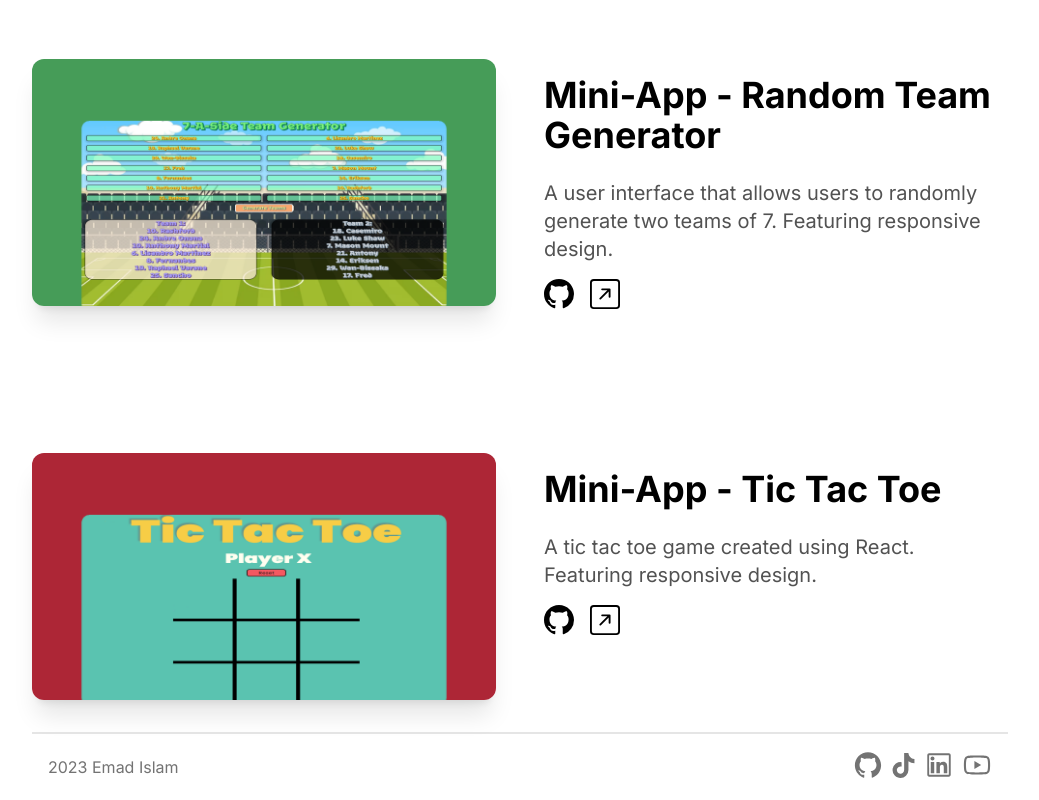
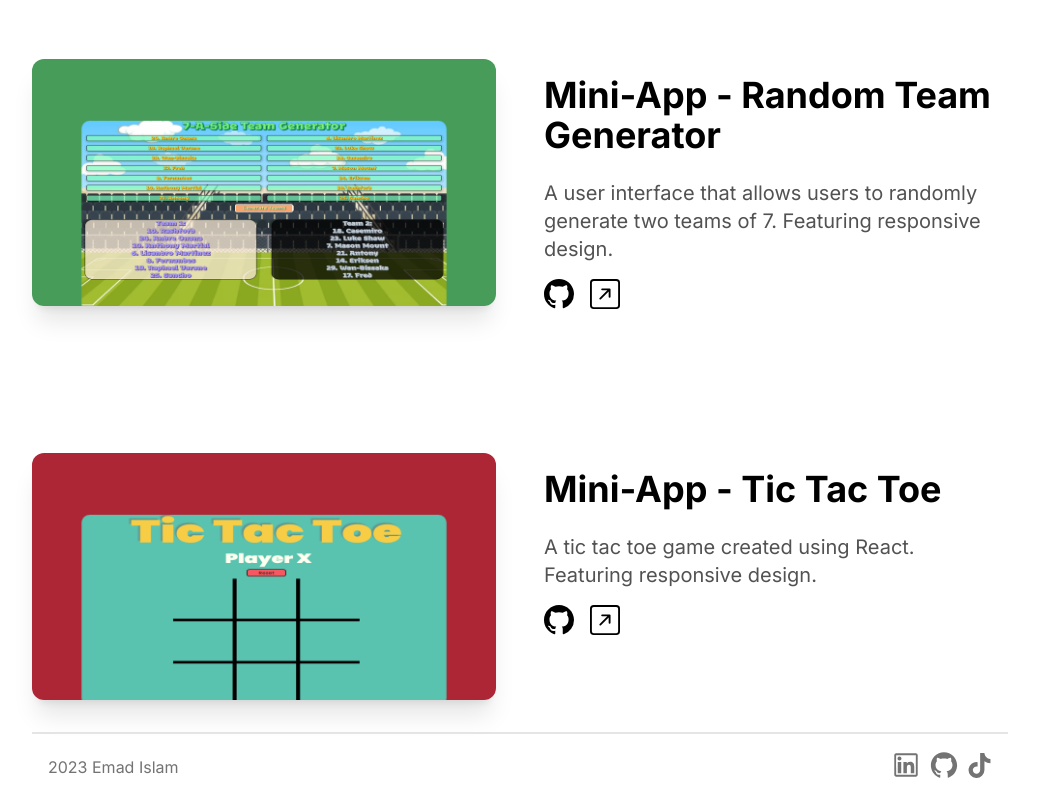
Before and after one commit to code-emad/porfolio-ver1, a Next.js app: page / in a window 1280 px wide. Shown: the part 3043-3843 px from the top of the page, without its empty margins (120-1159 px from the left). Built offline with nearby package versions, Linux system fonts and the light colour scheme.

Commit message:
updating footer links

```diff
--- a/src/app/Components/Footer.tsx
+++ b/src/app/Components/Footer.tsx
@@ -1,12 +1,6 @@
 import React from "react";
-import {
-  AiOutlineGithub,
-  AiOutlineTwitter,
-  AiOutlineLinkedin,
-  AiOutlineYoutube,
-
-} from "react-icons/ai";
-import { FaTiktok } from 'react-icons/fa'
+import { AiOutlineGithub, AiOutlineLinkedin } from "react-icons/ai";
+import { FaTiktok } from "react-icons/fa";
 
 const Footer = () => {
   return (
@@ -17,25 +11,8 @@ const Footer = () => {
           2023 Emad Islam
         </div>
         <div className="flex flex-row items-center justify-center space-x-2 mb-1">
-          <a href="https://github.com/hqasmei" rel="noreferrer" target="_blank">
-            <AiOutlineGithub
-              className="hover:-translate-y-1 transition-transform cursor-pointer text-neutral-500 dark:text-neutral-100"
-              size={30}
-            />
-          </a>
           <a
-            href="https://twitter.com/hqasmei"
-            rel="noreferrer"
-            target="_blank"
-          >
-            <FaTiktok
-              className="hover:-translate-y-1 transition-transform cursor-pointer text-neutral-500 dark:text-neutral-100"
-              size={25}
-            />
-          </a>
-
-          <a
-            href="https://www.linkedin.com/in/hosnaqasmei/"
+            href="https://www.linkedin.com/in/emad-i/"
             rel="noreferrer"
             target="_blank"
           >
@@ -45,13 +22,23 @@ const Footer = () => {
             />
           </a>
           <a
-            href="https://www.youtube.com/channel/UCQBMkSDgbxDb8usMeXmOZyA"
+            href="https://github.com/code-emad"
             rel="noreferrer"
             target="_blank"
           >
-            <AiOutlineYoutube
+            <AiOutlineGithub
               className="hover:-translate-y-1 transition-transform cursor-pointer text-neutral-500 dark:text-neutral-100"
               size={30}
+            />
+          </a>
+          <a
+            href="https://www.tiktok.com/@code_emad"
+            rel="noreferrer"
+            target="_blank"
+          >
+            <FaTiktok
+              className="hover:-translate-y-1 transition-transform cursor-pointer text-neutral-500 dark:text-neutral-100"
+              size={25}
             />
           </a>
         </div>
```
